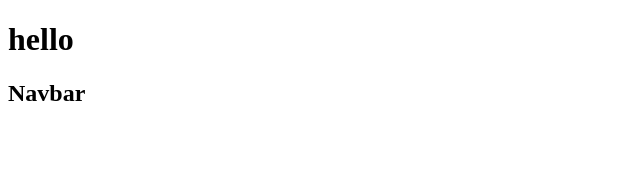
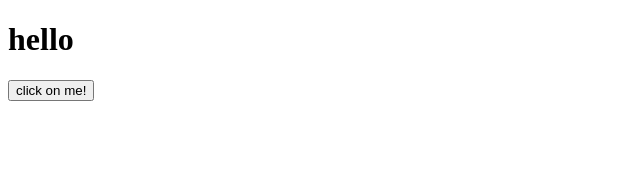
Before and after one commit to kartik9433/ReactjsProgress, a React (Vite) app: page / in a window 1280 px wide. Shown: the top 170 px of the page, without its empty margins (0-640 px from the left). Built offline with nearby package versions, Linux system fonts and the light colour scheme.

Commit message:
Click Event

```diff
--- a/src/App.jsx
+++ b/src/App.jsx
@@ -1,20 +1,15 @@
 import React from 'react'
-// import Blog,{TimeTable, userkey} from './Blog'
-import  {User} from './User'
 
 function App() {
+  // const demo  = ()=>{
+  //    alert("don't click on it")
+  // };
   return (
     <div>
-        <User/>
-        <Navbar/>
+         <h1>hello</h1>
+        <button onClick={()=>alert("don't click on it")}>click on me!</button>
     </div>
   )
 }
 
-function Navbar(){
-  return (
-    <h2>Navbar</h2>
-  )
-}
-
 export default App
```
